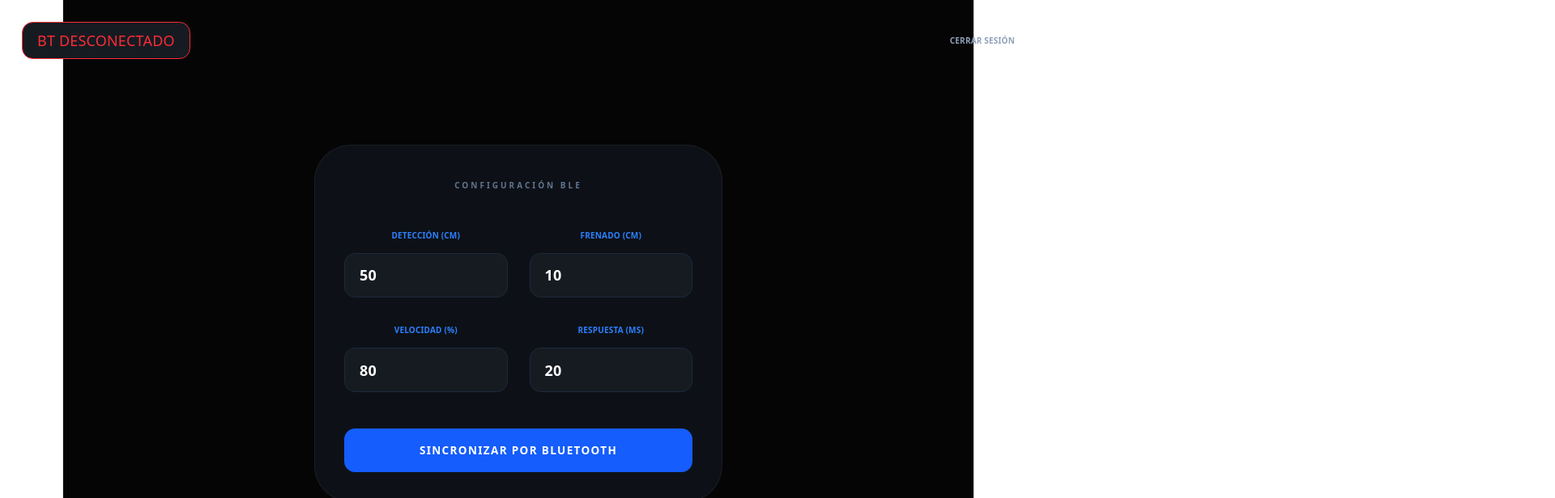
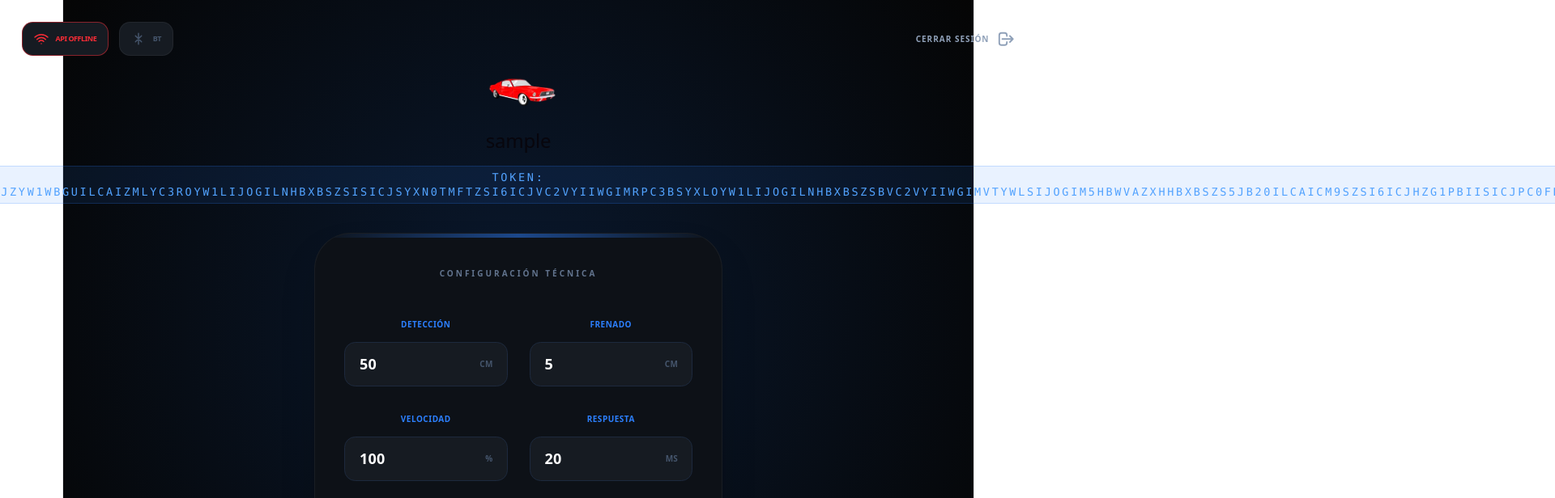
Before and after one commit to SilvestreJesus/car-fronted, a Vue app: page /parametros in a window 1280 px wide. Shown: the top 616 px of the page at 81% size, 1920 px wide, since content can reach past the window. Built offline with nearby package versions, Linux system fonts and the light colour scheme; no server answers; sample sign-in values are in the browser's storage.

Commit message:
correcion de parametro 11

```diff
--- a/src/components/Parametros.vue
+++ b/src/components/Parametros.vue
@@ -1,51 +1,171 @@
 <template>
-  <div class="min-h-screen bg-[#050505] flex flex-col items-center justify-center p-6 text-white">
-    <!-- Header -->
-    <div class="absolute top-6 left-6 right-6 flex justify-between items-center">
-      <button @click="conectarBT" :class="btConnected ? 'text-blue-400 border-blue-400' : 'text-red-500 border-red-500'" class="border rounded-xl px-4 py-2 bg-[#161b22]">
-        BT {{ btConnected ? 'CONECTADO' : 'DESCONECTADO' }}
+  <div class="min-h-screen bg-[#050505] bg-[radial-gradient(circle_at_center,_#0a192f_0%,_#050505_100%)] flex flex-col items-center justify-center p-6 font-app antialiased text-white">
+
+    <!-- Barra Superior de Estado y Navegación -->
+    <div class="absolute top-6 left-6 right-6 flex justify-between items-center z-50">
+      <!-- Indicadores de Conexión -->
+      <div class="flex gap-3">
+        <div :class="apiConnected ? 'text-blue-400 border-blue-400 shadow-[0_0_10px_rgba(59,130,246,0.3)]' : 'text-red-500 border-red-500/50'"
+             class="flex items-center gap-2 border rounded-xl px-3 py-1.5 bg-[#161b22] transition-all duration-500">
+          <svg class="w-4 h-4" fill="none" stroke="currentColor" viewBox="0 0 24 24">
+            <path stroke-linecap="round" stroke-linejoin="round" stroke-width="2" d="M8.111 16.404a5.5 5.5 0 017.778 0M12 20h.01m-7.08-7.071c3.904-3.905 10.236-3.905 14.141 0M1.394 9.393c5.857-5.857 15.355-5.857 21.213 0"/>
+          </svg>
+          <span class="text-[9px] font-black uppercase tracking-tighter">API {{ apiConnected ? 'Online' : 'Offline' }}</span>
+        </div>
+
+        <button @click="conectarBluetooth" :class="btConnected ? 'text-blue-400 border-blue-400 shadow-[0_0_10px_rgba(59,130,246,0.3)]' : 'text-slate-600 border-white/5'"
+             class="flex items-center gap-2 border rounded-xl px-3 py-1.5 bg-[#161b22] transition-all">
+          <svg class="w-4 h-4" fill="none" stroke="currentColor" viewBox="0 0 24 24">
+            <path stroke-linecap="round" stroke-linejoin="round" stroke-width="2" d="M7 7l10 10M17 7l-10 10M12 3v18"/>
+          </svg>
+          <span class="text-[9px] font-black uppercase tracking-tighter">BT</span>
+        </button>
+      </div>
+
+      <!-- Cerrar Sesión -->
+      <button @click="handleLogout" class="flex items-center gap-2 text-slate-400 hover:text-white transition-colors uppercase text-[10px] font-bold tracking-widest">
+        <span>Cerrar Sesión</span>
+        <svg xmlns="http://www.w3.org/2000/svg" class="w-5 h-5" fill="none" viewBox="0 0 24 24" stroke="currentColor">
+          <path stroke-linecap="round" stroke-linejoin="round" stroke-width="2" d="M17 16l4-4m0 0l-4-4m4 4H7m6 4v1a3 3 0 01-3 3H6a3 3 0 01-3-3V7a3 3 0 013-3h4a3 3 0 013 3v1" />
+        </svg>
       </button>
-      <button @click="logout" class="text-slate-400 uppercase text-[10px] font-bold">Cerrar Sesión</button>
     </div>
 
-    <!-- Formulario -->
-    <div class="w-full max-w-md bg-[#0d1117] rounded-[2.5rem] p-8 border border-white/5">
-      <h3 class="text-center font-bold text-[10px] mb-8 uppercase tracking-[0.3em] text-slate-500">Configuración BLE</h3>
+    <!-- Perfil del Robot -->
+    <div class="flex flex-col items-center mb-8 animate-fade-in">
+      <div class="flex justify-center mb-6">
+        <img src="../assets/logo.png" alt="Logo" class="w-24 h-auto filter brightness-125" />
+      </div>
+      <h2 class="text-3xl font-bold tracking-tighter">{{ equipoNombre }}</h2>
+      <div class="bg-blue-500/10 px-4 py-1 rounded-full mt-2 border border-blue-500/20">
+        <p class="text-xs font-mono text-blue-400 uppercase tracking-[0.2em]">Token: {{ token }}</p>
+      </div>
+    </div>
+
+    <!-- Caja de Parámetros -->
+    <div class="w-full max-w-md bg-[#0d1117] rounded-[2.5rem] p-8 shadow-2xl border border-white/5 relative overflow-hidden">
+      <div class="absolute top-0 left-0 w-full h-1 bg-gradient-to-r from-transparent via-blue-500 to-transparent opacity-50"></div>
+
+      <h3 class="text-center font-bold text-[10px] mb-8 uppercase tracking-[0.3em] text-slate-500">Configuración Técnica</h3>
+
       <div class="grid grid-cols-2 gap-6">
-        <div v-for="(val, key) in formConfig" :key="key">
-          <label class="text-[10px] font-bold text-blue-500 uppercase mb-2 block">{{ val.label }}</label>
-          <input v-model.number="form[key]" type="number" class="w-full bg-[#161b22] border border-slate-800 rounded-xl py-3 px-4 outline-none text-white font-bold">
+        <!-- Input fields (Detección, Frenado, etc.) - Mantener igual que tu código -->
+        <div v-for="(val, key) in formConfig" :key="key" class="group">
+          <label class="text-[10px] font-bold text-blue-500 uppercase mb-2 block tracking-wider">{{ val.label }}</label>
+          <div class="relative">
+            <input v-model.number="form[key]" type="number" min="1"
+                   class="w-full bg-[#161b22] border border-slate-800 rounded-xl py-3 px-4 outline-none focus:border-blue-500 transition-all text-white font-bold pr-12">
+            <span class="absolute right-4 top-1/2 -translate-y-1/2 text-slate-600 font-bold text-[10px] uppercase">{{ val.unit }}</span>
+          </div>
         </div>
       </div>
-      <button @click="enviarParametros" class="mt-10 w-full bg-blue-600 text-white font-bold py-4 rounded-xl hover:bg-white hover:text-black transition-all uppercase text-xs tracking-widest">
-        Sincronizar por Bluetooth
+
+      <button @click="saveSettings"
+              class="relative mt-10 w-full overflow-hidden bg-blue-600 text-white font-bold py-4 rounded-xl shadow-lg transition-all duration-300
+                     hover:bg-white hover:text-black active:scale-[0.95] flex items-center justify-center gap-3 group uppercase text-xs tracking-widest">
+        <span>Sincronizar Carro</span>
+        <svg xmlns="http://www.w3.org/2000/svg" class="w-5 h-5 group-hover:rotate-12 transition-transform" fill="none" viewBox="0 0 24 24" stroke="currentColor">
+          <path stroke-linecap="round" stroke-linejoin="round" stroke-width="2" d="M13 10V3L4 14h7v7l9-11h-7z" />
+        </svg>
       </button>
     </div>
   </div>
 </template>
 
 <script setup>
-import { ref } from 'vue';
+import { ref, onMounted, onUnmounted } from 'vue';
 import { useRouter } from 'vue-router';
-import { useBluetooth } from '@/composables/useBluetooth'; // Asumiendo que mueves la lógica de conexión a un composable o la pegas aquí
+import api from '@/services/api';
 
 const router = useRouter();
-const { btConnected, conectarBT, enviarComando, characteristic } = useBluetooth(); // O usa la lógica de conexión directa
+const equipoNombre = ref('Cargando...');
+const token = ref('---');
+const btConnected = ref(false);
 
-const form = ref({ distancia_detectar: 50, distancia_detenerse: 10, velocidad_segura: 80, tiempo_respuesta: 20 });
+// 1. DECLARACIÓN ÚNICA DE apiConnected
+const apiConnected = ref(false);
+
+const form = ref({
+  distancia_detectar: 50,
+  distancia_detenerse: 5,
+  velocidad_segura: 100,
+  tiempo_respuesta: 20
+});
+
 const formConfig = {
-  distancia_detectar: { label: 'Detección (cm)' },
-  distancia_detenerse: { label: 'Frenado (cm)' },
-  velocidad_segura: { label: 'Velocidad (%)' },
-  tiempo_respuesta: { label: 'Respuesta (ms)' }
+  distancia_detectar: { label: 'Detección', unit: 'Cm' },
+  distancia_detenerse: { label: 'Frenado', unit: 'Cm' },
+  velocidad_segura: { label: 'Velocidad', unit: '%' },
+  tiempo_respuesta: { label: 'Respuesta', unit: 'Ms' }
 };
 
-const enviarParametros = async () => {
-  if (!btConnected.value) return alert("Primero conecta el Bluetooth");
-  const msg = `SET_PARAMS:${form.value.distancia_detectar},${form.value.distancia_detenerse},${form.value.velocidad_segura},${form.value.tiempo_respuesta}`;
-  await enviarComando(msg);
-  router.push('/control');
+// 2. FUNCIÓN DE ESTADO (Usando la lógica de tiempo real)
+const checkStatus = async () => {
+  try {
+    // Usamos una estampa de tiempo para evitar caché del navegador
+    const res = await api.get(`/parametros/${token.value}?t=${Date.now()}`);
+
+    if (res.data && res.data.last_ping) {
+      const ultimaConexion = new Date(res.data.last_ping).getTime();
+      const ahora = new Date().getTime();
+
+      // Calculamos la diferencia absoluta en milisegundos y pasamos a segundos
+      const diferenciaSegundos = Math.abs(ahora - ultimaConexion) / 1000;
+
+      // Si el log te da 1.6s estando desconectado, es un falso positivo.
+      // Vamos a validar que la diferencia sea realmente pequeña.
+      // El ESP32 consulta cada 2s, así que 10s es un margen muy seguro.
+      apiConnected.value = diferenciaSegundos < 10;
+
+      console.log(`Diferencia Real: ${diferenciaSegundos.toFixed(2)}s | Icono: ${apiConnected.value ? 'AZUL' : 'ROJO'}`);
+    }
+  } catch (error) {
+    apiConnected.value = false;
+  }
 };
 
-const logout = () => { localStorage.clear(); router.push('/'); };
+const conectarBluetooth = async () => {
+  try {
+    await navigator.bluetooth.requestDevice({ acceptAllDevices: true });
+    btConnected.value = true;
+  } catch { btConnected.value = false; }
+};
+
+let timer;
+onMounted(() => {
+  const savedName = localStorage.getItem('userName');
+  const savedToken = localStorage.getItem('userToken');
+  if (!savedToken) {
+    handleLogout();
+  } else {
+    equipoNombre.value = savedName || 'Xolo-Bot';
+    token.value = savedToken;
+  }
+  checkStatus();
+  timer = setInterval(checkStatus, 5000);
+});
+
+onUnmounted(() => clearInterval(timer));
+
+const handleLogout = () => {
+  localStorage.clear();
+  router.push('/');
+};
+
+const saveSettings = async () => {
+  if (Object.values(form.value).some(val => val <= 0)) {
+    alert("Todos los campos deben ser mayores a 0");
+    return;
+  }
+
+  try {
+    await api.post('/actualizar-parametros', {
+      token: token.value,
+      ...form.value
+    });
+    router.push('/control');
+  } catch (error) {
+    alert("Error de sincronización con el servidor.");
+  }
+};
 </script>
```
